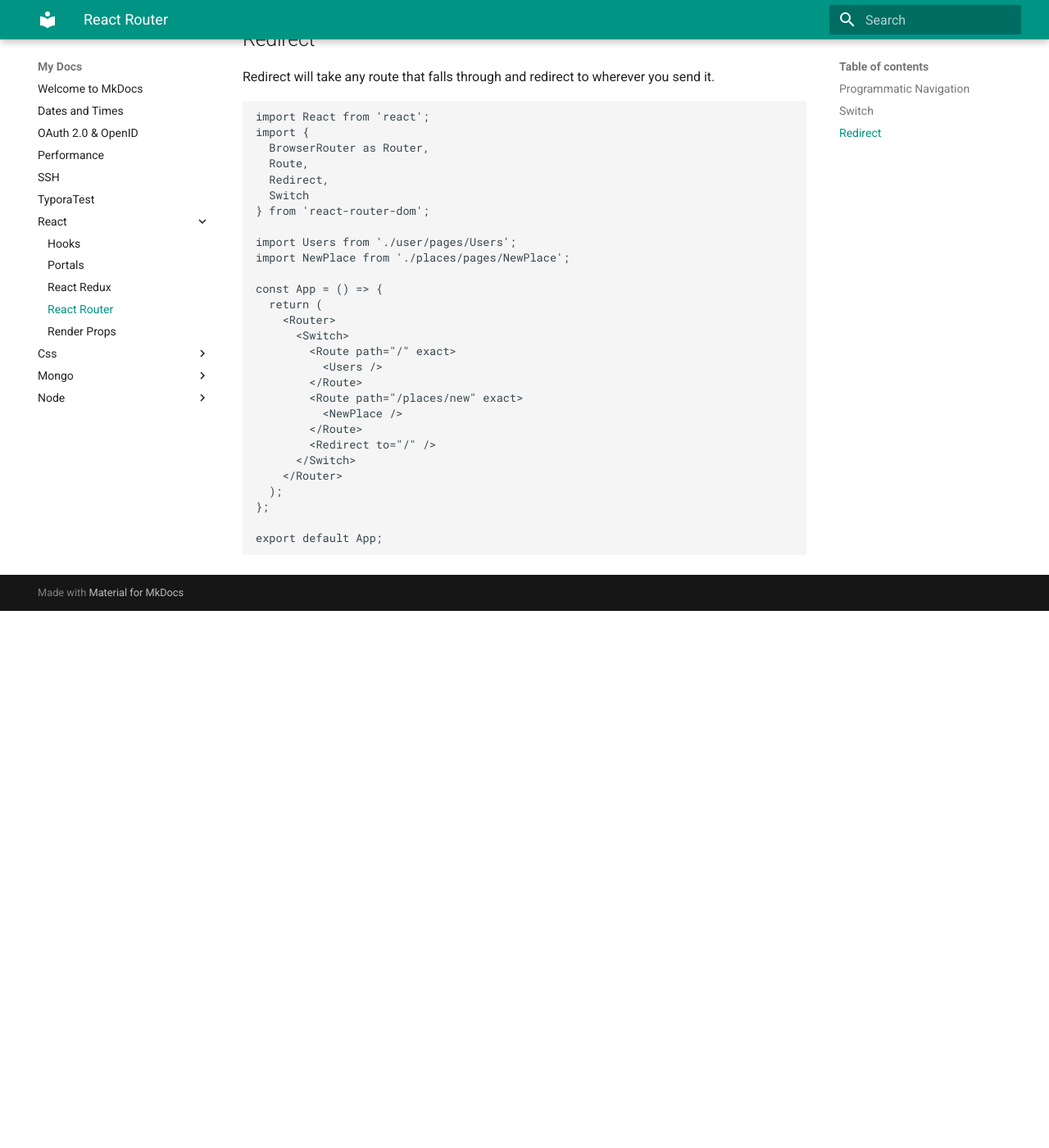
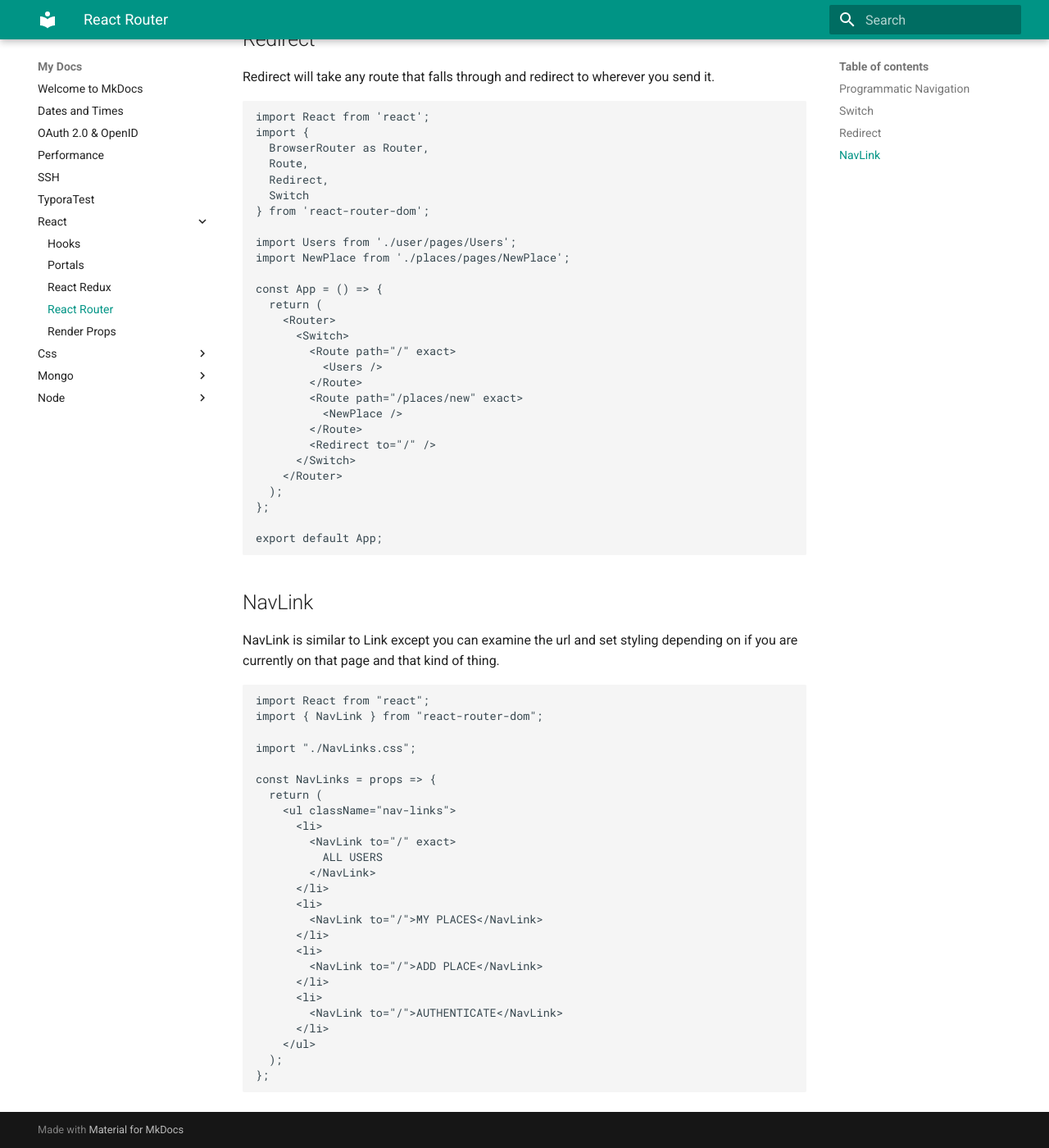
Before and after one commit to MikeDeGan/docs, an MkDocs documentation site: the page built from docs/React/ReactRouter.md, in a window 1280 px wide and 1400 px high, scrolled down 1082 px. Shown: the whole window at 82% size. Built offline with MkDocs 1.6.1 and Material for MkDocs 9.7.7, drawn with Linux system fonts in a browser that asks for light colours; before the commit the page ends 1827 px from its top, so only the background shows below that.

Commit message:
react router update

````diff
--- a/docs/React/ReactRouter.md
+++ b/docs/React/ReactRouter.md
@@ -84,3 +84,35 @@
 
 export default App;
 ```
+
+## NavLink
+
+NavLink is similar to Link except you can examine the url and set styling depending on if you are currently on that page and that kind of thing.
+
+```javascript
+import React from "react";
+import { NavLink } from "react-router-dom";
+
+import "./NavLinks.css";
+
+const NavLinks = props => {
+  return (
+    <ul className="nav-links">
+      <li>
+        <NavLink to="/" exact>
+          ALL USERS
+        </NavLink>
+      </li>
+      <li>
+        <NavLink to="/">MY PLACES</NavLink>
+      </li>
+      <li>
+        <NavLink to="/">ADD PLACE</NavLink>
+      </li>
+      <li>
+        <NavLink to="/">AUTHENTICATE</NavLink>
+      </li>
+    </ul>
+  );
+};
+```
````
